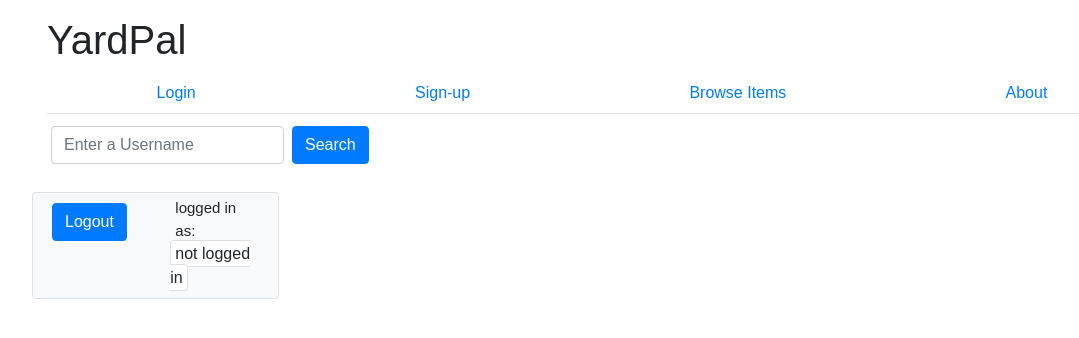
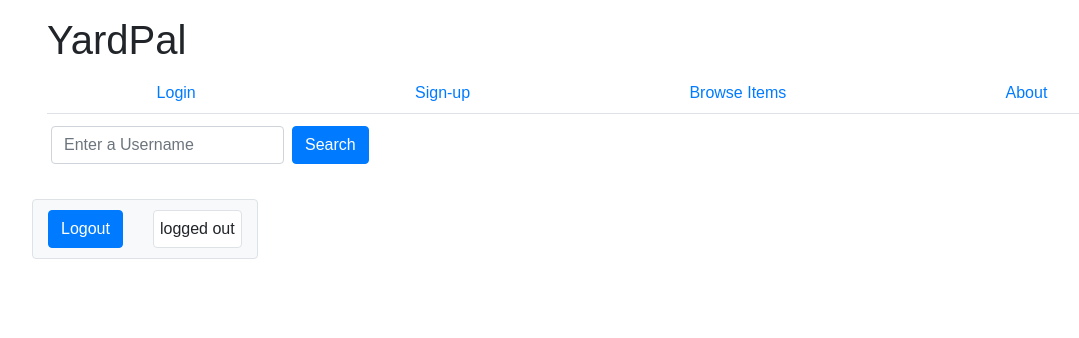
Before and after one commit to thadkingcole/yard-pal, a React (Create React App) app in the folder client/: page /Search in a window 1280 px wide. Shown: the top 338 px of the page, without its empty margins (38-1117 px from the left). Built offline with nearby package versions, Linux system fonts and the light colour scheme; no server answers.

Commit message:
styled logout button

```diff
--- a/client/src/App.css
+++ b/client/src/App.css
@@ -100,10 +100,15 @@ td {
   padding-left: 30px;
   text-align: left;
 }
-.logoutBtn {
-  margin-top: 2px;
+.logout {
+  padding-top: 10px;
+  padding-bottom: 10px;
+  margin-top: 15px;
+
 }
 .loggedInAs {
-  font-size: 15px;
-  margin-left: 5px;
+  height: 38px;
+  width: 100%;
+  padding: 6px;
+  white-space: nowrap;
 }
--- a/client/src/App.js
+++ b/client/src/App.js
@@ -21,7 +21,7 @@ const App = () => {
   const history = useHistory();
   const [state, dispatch] = useStoreContext();
   const [loggedInAs, setLoggedInAs] = useState({
-    msg: 'not logged in',
+    msg: 'logged out',
     isLoggedOn: false
   });
 
@@ -56,7 +56,7 @@ const App = () => {
       })
         .then((response) => {
           setLoggedInAs({
-            msg: "not logged in",
+            msg: "logged out",
             isLoggedOn: false
           })
           if (response.status === 200) {
@@ -90,8 +90,8 @@ const App = () => {
         <Route exact path="/Browse/:userId" render={props => <Search {...props} loggedInAs={loggedInAs} />} />
       </Switch>
       <Container>
-        <Row className="d-inline-flex border rounded logout mt-2 mb-4 p-1 pb-2 bg-light">
-          <Col className="col pt-1">
+        <Row className="d-inline-flex border rounded logout bg-light">
+          <Col className="col">
             <Logout
               handleLogout={handleLogout} />
           </Col>
--- a/client/src/components/LoggedInAs/loggedInAs.js
+++ b/client/src/components/LoggedInAs/loggedInAs.js
@@ -4,12 +4,7 @@ function LoggedInAs({ loggedInAs }) {
 
     return (
         <>
-            <div className="loggedInAs">logged in as:</div>
-            <div>
-                <span className="border rounded p-1 bg-white">{loggedInAs.msg}</span>
-            </div>
-
-
+            <div className="border rounded bg-white loggedInAs">{loggedInAs.msg}</div>
         </>
     )
 }
```
